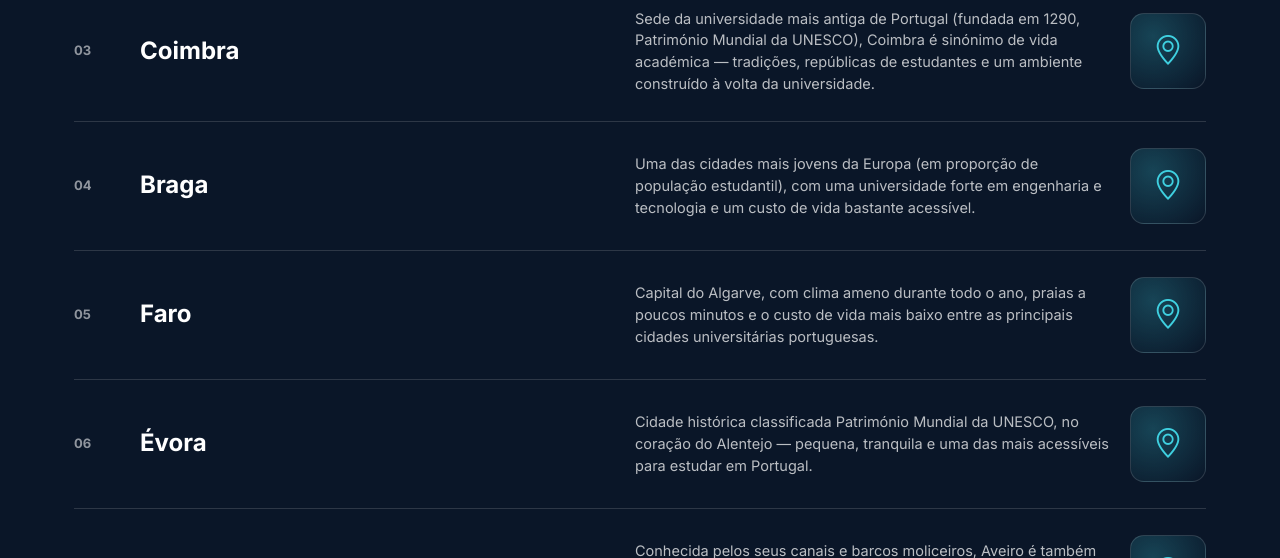
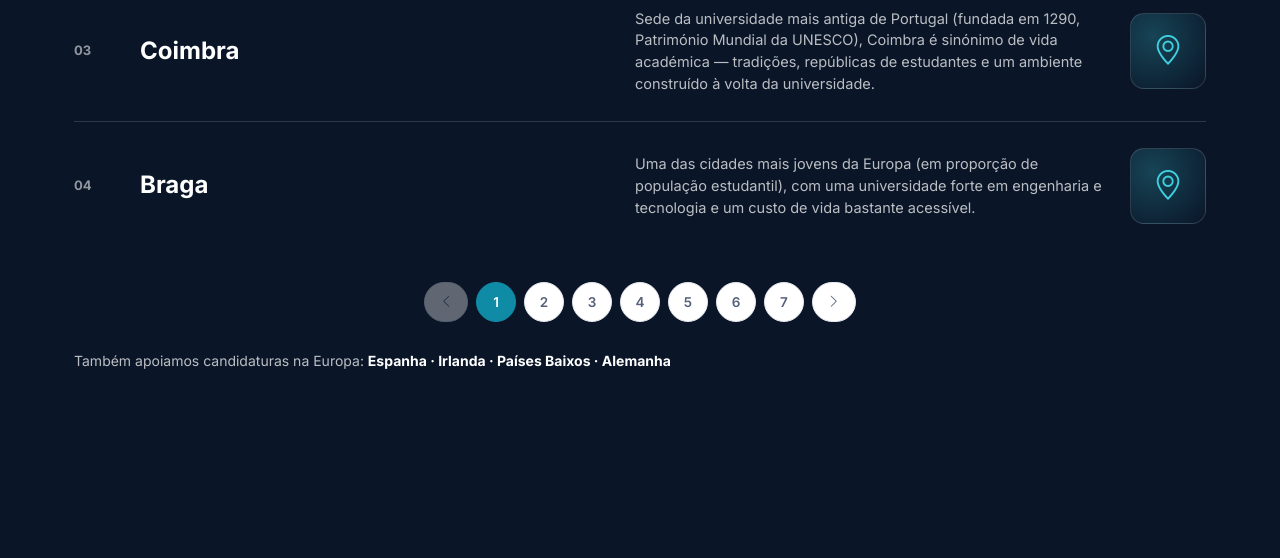
Before and after one commit to awtoprime25/estudar-em-portugal, a PHP site: page /destinos.php in a window 1280 px wide. Shown: the part 905-1463 px from the top of the page. Run offline with PHP 8.4, Linux system fonts and the light colour scheme; data that the repository does not hold is empty; some libraries are stand-ins or nearby versions.

Commit message:
Pagina Destinos (4 por página + botões de página) em vez de lista longa
Combina com os filtros por região e a pesquisa já existentes.

```diff
--- a/assets/css/style.css
+++ b/assets/css/style.css
@@ -621,6 +621,9 @@ a { color: inherit; text-decoration: none; }
   color: var(--muted-on-light); font-size: 13.5px; font-weight: 600; cursor: pointer;
 }
 .filter-btn.active { background: var(--teal); color: #fff; border-color: var(--teal); }
+.filter-btn:disabled { opacity: .35; cursor: default; }
+.destino-pagination { display: flex; flex-wrap: wrap; gap: 8px; justify-content: center; margin-top: 32px; }
+.destino-pagination .filter-btn { padding: 9px 14px; min-width: 40px; }
 .blog-search { position: relative; max-width: 340px; margin: 0 0 32px; }
 .blog-search input {
   width: 100%; padding: 11px 16px 11px 40px; border-radius: 10px; border: 1px solid #e4e8ef;
--- a/destinos.php
+++ b/destinos.php
@@ -61,6 +61,7 @@ foreach (DESTINOS as $slug => $city) {
 }
 ?>
       </div>
+      <div class="destino-pagination" id="destinoPagination"></div>
 
       <p class="also-europe">Também apoiamos candidaturas na Europa: <strong>Espanha · Irlanda · Países Baixos · Alemanha</strong></p>
     </div>
@@ -68,33 +69,67 @@ foreach (DESTINOS as $slug => $city) {
 
   <script>
   (function(){
+    var PAGE_SIZE = 4;
     var input = document.getElementById('destinoSearch');
     var empty = document.getElementById('destinoEmpty');
+    var pagination = document.getElementById('destinoPagination');
     var filterBtns = document.querySelectorAll('#destinoRegiaoFilters .filter-btn');
     var rows = [].slice.call(document.querySelectorAll('.city-list .city-row'));
     var activeRegiao = 'todas';
+    var currentPage = 1;
     function norm(s){ return (s||'').toLowerCase().normalize('NFD').replace(/[̀-ͯ]/g,''); }
     function apply(){
       var q = norm(input ? input.value.trim() : '');
-      var any = false;
-      rows.forEach(function(r){
+      var matches = rows.filter(function(r){
         var matchesRegiao = activeRegiao === 'todas' || r.dataset.regiao === activeRegiao;
         var matchesSearch = q === '' || norm(r.textContent).indexOf(q) !== -1;
-        var match = matchesRegiao && matchesSearch;
-        r.style.display = match ? '' : 'none';
-        if(match) any = true;
+        return matchesRegiao && matchesSearch;
       });
-      if (empty) empty.style.display = any ? 'none' : 'block';
+      if (empty) empty.style.display = matches.length ? 'none' : 'block';
+
+      var totalPages = Math.max(1, Math.ceil(matches.length / PAGE_SIZE));
+      if (currentPage > totalPages) currentPage = totalPages;
+      var start = (currentPage - 1) * PAGE_SIZE;
+      var visible = matches.slice(start, start + PAGE_SIZE);
+
+      rows.forEach(function(r){ r.style.display = 'none'; });
+      visible.forEach(function(r){ r.style.display = ''; });
+
+      pagination.innerHTML = '';
+      if (totalPages <= 1) return;
+      var prev = document.createElement('button');
+      prev.className = 'filter-btn';
+      prev.innerHTML = '<i class="bi bi-chevron-left"></i>';
+      prev.disabled = currentPage === 1;
+      prev.addEventListener('click', function(){ currentPage--; apply(); });
+      pagination.appendChild(prev);
+      for (var p = 1; p <= totalPages; p++) {
+        (function(p){
+          var btn = document.createElement('button');
+          btn.className = 'filter-btn' + (p === currentPage ? ' active' : '');
+          btn.textContent = p;
+          btn.addEventListener('click', function(){ currentPage = p; apply(); });
+          pagination.appendChild(btn);
+        })(p);
+      }
+      var next = document.createElement('button');
+      next.className = 'filter-btn';
+      next.innerHTML = '<i class="bi bi-chevron-right"></i>';
+      next.disabled = currentPage === totalPages;
+      next.addEventListener('click', function(){ currentPage++; apply(); });
+      pagination.appendChild(next);
     }
     filterBtns.forEach(function(btn){
       btn.addEventListener('click', function(){
         filterBtns.forEach(function(b){ b.classList.remove('active'); });
         btn.classList.add('active');
         activeRegiao = btn.getAttribute('data-regiao');
+        currentPage = 1;
         apply();
       });
     });
-    if (input) input.addEventListener('input', apply);
+    if (input) input.addEventListener('input', function(){ currentPage = 1; apply(); });
+    apply();
   })();
   </script>
 
```
